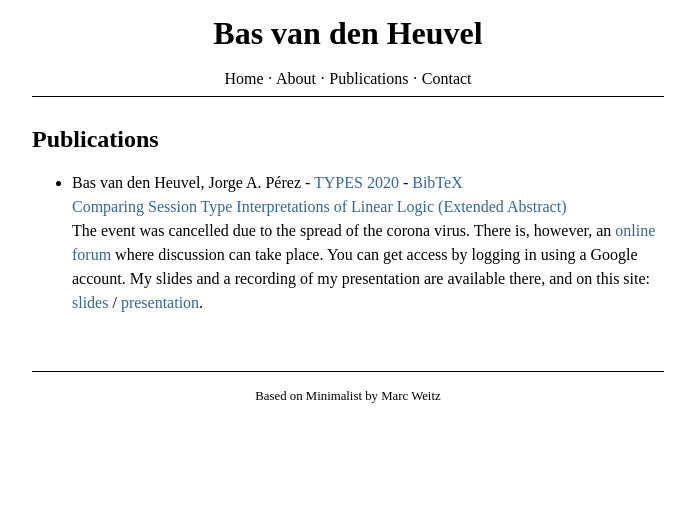
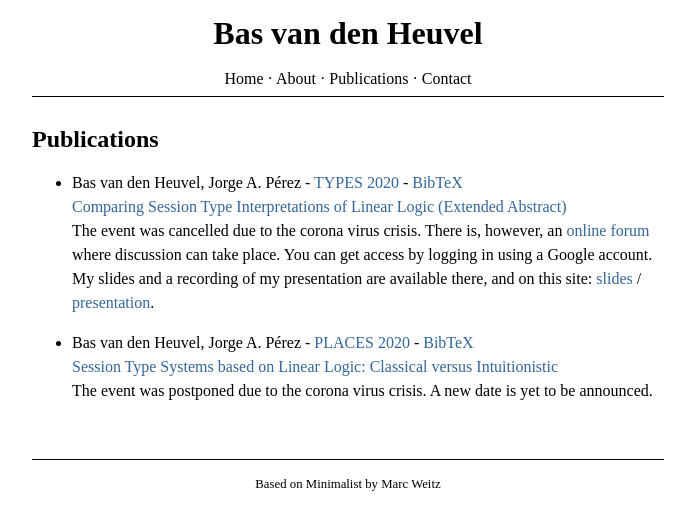
Before and after one commit to basvdheuvel/basvdheuvel.github.io, a Jekyll site: the page built from publications.md, in a window 1280 px wide. Shown: the top 530 px of the page, without its empty margins (292-987 px from the left). Built offline with Jekyll 4.4.1, drawn with Linux system fonts in a browser that asks for light colours.

Commit message:
PLACES2020 publication

```diff
--- a/publications.md
+++ b/publications.md
@@ -9,10 +9,18 @@ permalink: /pubs/
   [BibTeX]({{site.url}}{{site.baseurl}}/assets/static/bibtex/types2020.bib) <br />
   [Comparing Session Type Interpretations of Linear Logic (Extended
   Abstract)](https://types2020.di.unito.it/abstracts/BookOfAbstractsTYPES2020.pdf) <br />
-  The event was cancelled due to the spread of the corona virus. There is,
-  however, an [online
-  forum](https://crew.i-learn.unito.it/course/view.php?id=45) where discussion
-  can take place. You can get access by logging in using a Google account. My
-  slides and a recording of my presentation are available there, and on this
-  site: [slides]({{site.url}}{{site.baseurl}}/assets/static/types2020.pdf) /
+  The event was cancelled due to the corona virus crisis. There is, however, an
+  [online forum](https://crew.i-learn.unito.it/course/view.php?id=45) where
+  discussion can take place. You can get access by logging in using a Google
+  account. My slides and a recording of my presentation are available there, and
+  on this site:
+  [slides]({{site.url}}{{site.baseurl}}/assets/static/types2020.pdf) /
   [presentation]({{site.url}}{{site.baseurl}}/assets/static/types2020.mp4).
+
+* Bas van den Heuvel, Jorge A. Pérez -
+  [PLACES 2020](http://places20.by.di.fc.ul.pt/) -
+  [BibTeX]({{site.url}}{{site.baseurl}}/assets/static/bibtex/places2020.bib) <br />
+  [Session Type Systems based on Linear Logic: Classical versus
+  Intuitionistic](https://cgi.cse.unsw.edu.au/~eptcs/paper.cgi?PLACES2020.1.pdf) <br />
+  The event was postponed due to the corona virus crisis. A new date is yet to
+  be announced.
```
Also changed, not shown: assets/static/bibtex/places2020.bib (added, +18 -0 lines), Gemfile.lock, 13 other files.
